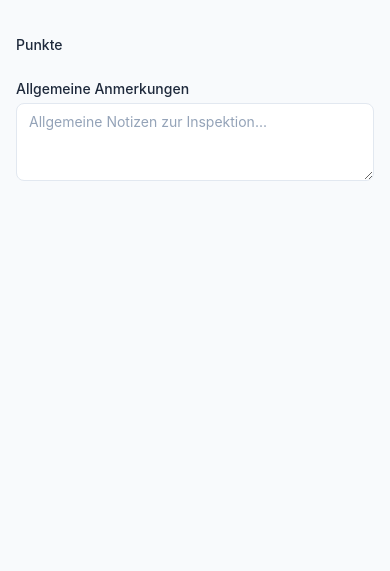
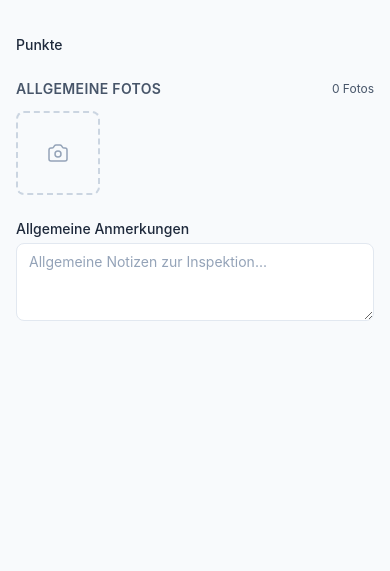
Before and after one commit to robert197/baky, a Django app: template templates/inspector/execute.html in a window 390 px wide. Shown: the part 53-624 px from the top of the page. Run offline with Django 5.2, Linux system fonts and the light colour scheme; the template is opened without the code that fills it, so the values that code supplies are empty; style sheets or scripts are compiled from the project's sources; some libraries are stand-ins or nearby versions.

Commit message:
feat(photos): add photo capture UI with compression and upload
- Client-side image compression via Canvas API (< 2MB target)
- Background upload with progress indicators and retry (3 attempts)
- Photo section per checklist item + general photos section
- Camera capture via HTML5 input with capture="environment"
- Upload status: compressing → uploading → success/failed
- Mobile-first design with thumbnail grid layout

```diff
--- /dev/null
+++ b/static/js/photo-upload.js
@@ -0,0 +1,237 @@
+/**
+ * BAKY Photo Upload — client-side compression and background upload with retry.
+ *
+ * Uses Alpine.js for reactive state and Canvas API for image compression.
+ * Designed for mobile-first use on iOS Safari and Android Chrome.
+ */
+
+const MAX_DIMENSION = 2048;
+const TARGET_SIZE_KB = 1800; // Target < 2MB after compression
+const INITIAL_QUALITY = 0.85;
+const MIN_QUALITY = 0.5;
+const MAX_RETRIES = 3;
+const RETRY_BASE_MS = 1000;
+
+/**
+ * Compress an image file using Canvas API.
+ * Resizes to MAX_DIMENSION and reduces JPEG quality until under TARGET_SIZE_KB.
+ *
+ * @param {File} file - The image file to compress
+ * @returns {Promise<Blob>} - The compressed JPEG blob
+ */
+async function compressImage(file) {
+  return new Promise((resolve, reject) => {
+    const img = new Image();
+    img.onload = () => {
+      let { width, height } = img;
+
+      // Scale down if larger than MAX_DIMENSION
+      if (width > MAX_DIMENSION || height > MAX_DIMENSION) {
+        const ratio = Math.min(MAX_DIMENSION / width, MAX_DIMENSION / height);
+        width = Math.round(width * ratio);
+        height = Math.round(height * ratio);
+      }
+
+      const canvas = document.createElement("canvas");
+      canvas.width = width;
+      canvas.height = height;
+      const ctx = canvas.getContext("2d");
+      ctx.drawImage(img, 0, 0, width, height);
+
+      // Try progressively lower quality until under target size
+      let quality = INITIAL_QUALITY;
+      const tryCompress = () => {
+        canvas.toBlob(
+          (blob) => {
+            if (!blob) {
+              reject(new Error("Komprimierung fehlgeschlagen"));
+              return;
+            }
+            if (blob.size > TARGET_SIZE_KB * 1024 && quality > MIN_QUALITY) {
+              quality -= 0.1;
+              tryCompress();
+            } else {
+              resolve(blob);
+            }
+          },
+          "image/jpeg",
+          quality
+        );
+      };
+      tryCompress();
+    };
+    img.onerror = () => reject(new Error("Bild konnte nicht geladen werden"));
+    img.src = URL.createObjectURL(file);
+  });
+}
+
+/**
+ * Upload a compressed photo with retry and exponential backoff.
+ *
+ * @param {string} url - The upload endpoint URL
+ * @param {FormData} formData - Form data including the file
+ * @param {Function} onProgress - Progress callback (0-100)
+ * @param {string} csrfToken - CSRF token
+ * @returns {Promise<string>} - The response HTML
+ */
+async function uploadWithRetry(url, formData, onProgress, csrfToken) {
+  let lastError;
+
+  for (let attempt = 0; attempt < MAX_RETRIES; attempt++) {
+    try {
+      const response = await new Promise((resolve, reject) => {
+        const xhr = new XMLHttpRequest();
+        xhr.open("POST", url, true);
+        xhr.setRequestHeader("X-CSRFToken", csrfToken);
+        xhr.setRequestHeader("HX-Request", "true");
+
+        xhr.upload.onprogress = (e) => {
+          if (e.lengthComputable) {
+            onProgress(Math.round((e.loaded / e.total) * 100));
+          }
+        };
+
+        xhr.onload = () => {
+          if (xhr.status >= 200 && xhr.status < 300) {
+            resolve(xhr.responseText);
+          } else {
+            reject(new Error(`Upload fehlgeschlagen (${xhr.status})`));
+          }
+        };
+
+        xhr.onerror = () => reject(new Error("Netzwerkfehler"));
+        xhr.send(formData);
+      });
+
+      return response;
+    } catch (err) {
+      lastError = err;
+      if (attempt < MAX_RETRIES - 1) {
+        const delay = RETRY_BASE_MS * Math.pow(2, attempt);
+        await new Promise((r) => setTimeout(r, delay));
+      }
+    }
+  }
+
+  throw lastError;
+}
+
+/**
+ * Alpine.js component for photo upload per section (item or general).
+ *
+ * Usage:
+ *   x-data="photoUploader('/inspector/5/photos/upload/', 'item_id', '42')"
+ */
+function photoUploader(uploadUrl, itemIdField, itemIdValue) {
+  return {
+    uploads: [], // {id, status: 'compressing'|'uploading'|'success'|'failed', progress, preview, error}
+    nextId: 0,
+
+    triggerCapture() {
+      this.$refs.fileInput.click();
+    },
+
+    async handleFiles(event) {
+      const files = Array.from(event.target.files);
+      for (const file of files) {
+        this.processFile(file);
+      }
+      // Reset input so the same file can be re-selected
+      event.target.value = "";
+    },
+
+    async processFile(file) {
+      const id = this.nextId++;
+      const preview = URL.createObjectURL(file);
+      this.uploads.push({
+        id,
+        status: "compressing",
+        progress: 0,
+        preview,
+        error: null,
+      });
+
+      try {
+        // Compress
+        const compressed = await compressImage(file);
+        const upload = this.uploads.find((u) => u.id === id);
+        if (!upload) return;
+        upload.status = "uploading";
+
+        // Build form data
+        const formData = new FormData();
+        formData.append("file", compressed, file.name.replace(/\.[^.]+$/, ".jpg"));
+        if (itemIdField && itemIdValue) {
+          formData.append(itemIdField, itemIdValue);
+        }
+
+        const csrfToken = document.querySelector("[name=csrfmiddlewaretoken]")?.value
+          || document.querySelector('body')?.getAttribute('hx-headers')?.match(/"X-CSRFToken":\s*"([^"]+)"/)?.[1]
+          || "";
+
+        // Upload with retry
+        const html = await uploadWithRetry(
+          uploadUrl,
+          formData,
+          (p) => {
+            const u = this.uploads.find((u) => u.id === id);
+            if (u) u.progress = p;
+          },
+          csrfToken
+        );
+
+        // Success — insert the returned HTML into the photo grid
+        const u2 = this.uploads.find((u) => u.id === id);
+        if (u2) u2.status = "success";
+
+        // Append photo to grid
+        const grid = this.$refs.photoGrid;
+        if (grid && html) {
+          const temp = document.createElement("div");
+          temp.innerHTML = html;
+          // Insert before the add button
+          const addBtn = grid.querySelector("[data-photo-add]");
+          if (addBtn) {
+            grid.insertBefore(temp.firstElementChild, addBtn);
+          } else {
+            grid.insertAdjacentHTML("beforeend", html);
+          }
+          // Re-process HTMX content
+          if (window.htmx) {
+            htmx.process(grid);
+          }
+        }
+
+        // Remove upload indicator after a short delay
+        setTimeout(() => {
+          this.uploads = this.uploads.filter((u) => u.id !== id);
+          URL.revokeObjectURL(preview);
+        }, 1500);
+      } catch (err) {
+        const u = this.uploads.find((u) => u.id === id);
+        if (u) {
+          u.status = "failed";
+          u.error = err.message;
+        }
+      }
+    },
+
+    removeUpload(id) {
+      const upload = this.uploads.find((u) => u.id === id);
+      if (upload?.preview) URL.revokeObjectURL(upload.preview);
+      this.uploads = this.uploads.filter((u) => u.id !== id);
+    },
+
+    async retryUpload(id) {
+      const upload = this.uploads.find((u) => u.id === id);
+      if (!upload) return;
+      // Re-fetch the file from the preview URL and retry
+      // For simplicity, remove the failed upload and let user re-capture
+      this.removeUpload(id);
+    },
+  };
+}
+
+// Make available globally for Alpine.js
+window.photoUploader = photoUploader;
+window.compressImage = compressImage;
--- /dev/null
+++ b/templates/inspector/_photo_section.html
@@ -0,0 +1,69 @@
+{# Partial: photo upload section for a checklist item or general photos #}
+{# Context: inspection (Inspection), item (InspectionItem, optional), photos (list of Photo) #}
+{% load static %}
+<div class="mt-3"
+     x-data="photoUploader('{% url 'inspections:upload_photo' inspection.pk %}', {% if item %}'item_id', '{{ item.pk }}'{% else %}'', ''{% endif %})">
+  {# Hidden file input — accepts camera and gallery on mobile #}
+  <input type="file"
+         accept="image/*"
+         capture="environment"
+         multiple
+         class="hidden"
+         x-ref="fileInput"
+         @change="handleFiles($event)">
+  {# Photo grid #}
+  <div class="grid grid-cols-4 gap-2" x-ref="photoGrid">
+    {% for photo in photos %}
+      {% include "inspector/_photo_thumbnail.html" with photo=photo inspection=inspection %}
+    {% endfor %}
+    {# Upload indicators #}
+    <template x-for="upload in uploads" :key="upload.id">
+      <div class="relative aspect-square overflow-hidden rounded-lg bg-slate-100">
+        <img :src="upload.preview" class="h-full w-full object-cover opacity-50" alt="">
+        {# Compressing spinner #}
+        <div x-show="upload.status === 'compressing'"
+             class="absolute inset-0 flex items-center justify-center bg-black/30">
+          <svg class="h-5 w-5 animate-spin text-white" fill="none" viewBox="0 0 24 24">
+            <circle class="opacity-25" cx="12" cy="12" r="10" stroke="currentColor" stroke-width="4"></circle>
+            <path class="opacity-75" fill="currentColor" d="M4 12a8 8 0 018-8V0C5.373 0 0 5.373 0 12h4z"></path>
+          </svg>
+        </div>
+        {# Upload progress #}
+        <div x-show="upload.status === 'uploading'"
+             class="absolute inset-0 flex flex-col items-center justify-center bg-black/30">
+          <div class="mb-1 h-1 w-3/4 overflow-hidden rounded-full bg-white/30">
+            <div class="h-full rounded-full bg-white transition-all" :style="'width:' + upload.progress + '%'"></div>
+          </div>
+          <span class="text-xs font-medium text-white" x-text="upload.progress + '%'"></span>
+        </div>
+        {# Success checkmark #}
+        <div x-show="upload.status === 'success'"
+             x-transition
+             class="absolute inset-0 flex items-center justify-center bg-emerald-500/30">
+          <svg class="h-6 w-6 text-white" fill="none" viewBox="0 0 24 24" stroke="currentColor">
+            <path stroke-linecap="round" stroke-linejoin="round" stroke-width="2" d="M5 13l4 4L19 7" />
+          </svg>
+        </div>
+        {# Failed — tap to dismiss #}
+        <div x-show="upload.status === 'failed'"
+             @click="removeUpload(upload.id)"
+             class="absolute inset-0 flex flex-col items-center justify-center bg-rose-500/30 cursor-pointer">
+          <svg class="h-5 w-5 text-white" fill="none" viewBox="0 0 24 24" stroke="currentColor">
+            <path stroke-linecap="round" stroke-linejoin="round" stroke-width="2" d="M6 18L18 6M6 6l12 12" />
+          </svg>
+          <span class="mt-1 text-xs text-white">Fehlgeschlagen</span>
+        </div>
+      </div>
+    </template>
+    {# Add photo button #}
+    <button type="button"
+            data-photo-add
+            @click="triggerCapture()"
+            class="flex aspect-square items-center justify-center rounded-lg border-2 border-dashed border-slate-300 text-slate-400 transition-colors hover:border-amber-400 hover:text-amber-500 active:bg-amber-50">
+      <svg class="h-6 w-6" fill="none" viewBox="0 0 24 24" stroke="currentColor">
+        <path stroke-linecap="round" stroke-linejoin="round" stroke-width="1.5" d="M3 9a2 2 0 012-2h.93a2 2 0 001.664-.89l.812-1.22A2 2 0 0110.07 4h3.86a2 2 0 011.664.89l.812 1.22A2 2 0 0018.07 7H19a2 2 0 012 2v9a2 2 0 01-2 2H5a2 2 0 01-2-2V9z" />
+        <path stroke-linecap="round" stroke-linejoin="round" stroke-width="1.5" d="M15 13a3 3 0 11-6 0 3 3 0 016 0z" />
+      </svg>
+    </button>
+  </div>
+</div>
--- a/templates/inspector/execute.html
+++ b/templates/inspector/execute.html
@@ -1,4 +1,5 @@
 {% extends "inspector/base_inspector.html" %}
+{% load static %}
 {% block page_title %}Checkliste{% endblock %}
 {% block page_actions %}
   <a href="{% url 'inspections:schedule' %}" class="text-sm font-medium text-secondary">
@@ -37,12 +38,21 @@
       </div>
     </div>
   {% endfor %}
+  {# General photos #}
+  <div class="mb-6">
+    <div class="mb-2 flex items-center justify-between">
+      <h3 class="text-sm font-semibold uppercase tracking-wide text-secondary">Allgemeine Fotos</h3>
+      <span class="text-xs text-secondary">{{ general_photos|length }} Foto{{ general_photos|length|pluralize:"s" }}</span>
+    </div>
+    {% include "inspector/_photo_section.html" with inspection=inspection item=None photos=general_photos %}
+  </div>
   {# General notes #}
   <div class="mb-6">{% include "inspector/_general_notes.html" with inspection=inspection %}</div>
   {# Spacer for bottom nav #}
   <div class="h-4"></div>
 {% endblock %}
 {% block extra_js %}
+  <script src="{% static 'js/photo-upload.js' %}"></script>
   <script>
     function progressBar(total) {
       return {
```
Also changed, not shown: templates/inspector/_checklist_item.html (+11 -0 lines).
